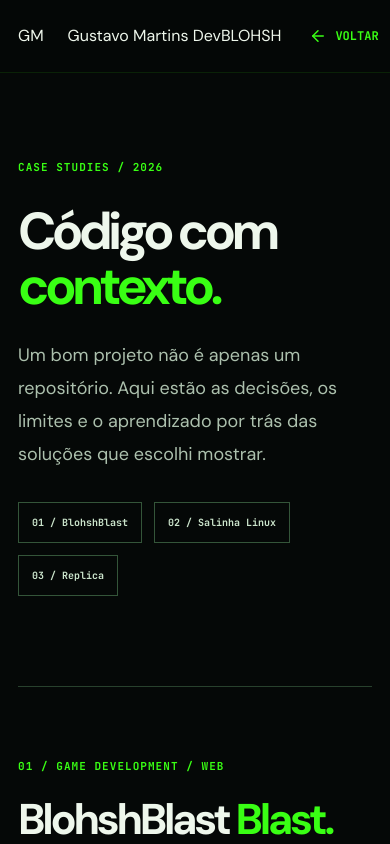
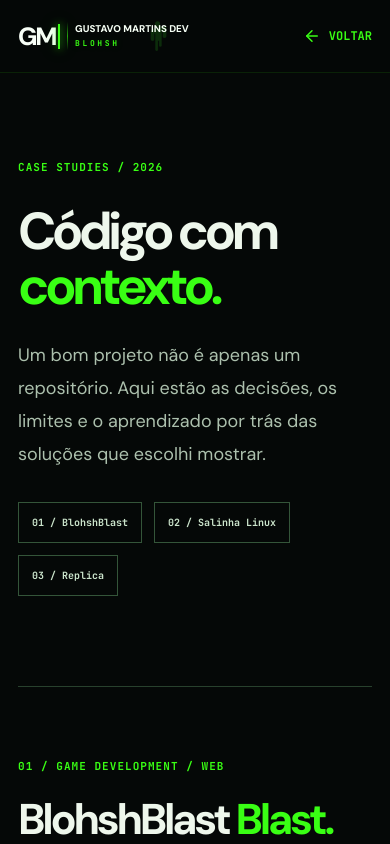
Before and after one commit to gustavormartins/gustavormartins.github.io, a Next.js app: page /cases in a window 390 px wide. Shown: the top 844 px of the page. Built offline with nearby package versions, Linux system fonts and the light colour scheme.

Commit message:
style(branding): responsive Blohsh watermark and accessible terminal cursor blink

```diff
--- a/app/globals.css
+++ b/app/globals.css
@@ -322,3 +322,57 @@ html{scroll-behavior:auto}
 @media(max-width:700px){.ops-body{padding:16px}.ops-head{padding:12px}.ops-head small{font-size:8px}.ops-event{padding:15px}.ops-event-heading strong{font-size:20px}.ops-data{gap:5px}.ops-data b{font-size:10px}}
 @media(max-width:360px){.ops-head small{display:none}.ops-data{grid-template-columns:1fr}.ops-data>span{display:flex;justify-content:space-between;gap:10px}.ops-data b{margin:0}}
 @media(prefers-reduced-motion:reduce){.ops-meter span,.screenshot-wrap img,.work-card{transition:none}.game-card:hover .screenshot-wrap img{transform:none}}
+
+
+/* GM | GUSTAVO MARTINS DEV / BLOHSH — responsive terminal-style wordmark.
+   The Blohsh icon is the existing portfolio image, layered behind live text.
+   Native CSS blinking keeps the cursor animated, unlike a static banner. */
+.brand-lockup{display:inline-flex;align-items:center;gap:12px;min-width:0;max-width:100%;flex:0 1 auto;isolation:isolate}
+.brand-monogram{display:inline-flex;align-items:center;gap:5px;flex:0 0 auto;color:#f8fff7;font:800 34px/1 var(--sans);letter-spacing:-.095em;white-space:nowrap}
+.brand-terminal-cursor{display:inline-block;width:3px;height:32px;flex:0 0 auto;background:var(--green);box-shadow:0 0 9px rgba(57,255,20,.85),0 0 20px rgba(57,255,20,.35);animation:brand-blink 1.06s steps(1,end) infinite}
+@keyframes brand-blink{0%,48%{opacity:1}50%,98%{opacity:0}100%{opacity:1}}
+.brand-vertical-rule{display:block;flex:0 0 1px;height:36px;background:linear-gradient(180deg,transparent,#39ff14a0,transparent)}
+.brand-nameplate{position:relative;z-index:0;display:flex;flex-direction:column;align-items:flex-start;justify-content:center;gap:6px;min-width:0;padding:7px 7px 7px 0}
+.brand-blohsh-watermark{position:absolute;z-index:-1;pointer-events:none;right:3%;top:50%;width:66px;height:75px;transform:translateY(-50%);background:url('/assets/blohsh-logo.png') center/contain no-repeat;opacity:.22;filter:sepia(1) saturate(8) hue-rotate(62deg) brightness(.8);mix-blend-mode:screen}
+.brand-name-title{position:relative;display:block;color:#f6fff5;font:800 12px/1.08 var(--sans);letter-spacing:.035em;text-transform:uppercase;white-space:nowrap}
+.brand-name-signature{position:relative;display:block;color:var(--green);font:700 10px/1.1 var(--mono);letter-spacing:.4em;white-space:nowrap;text-shadow:0 0 10px rgba(57,255,20,.20)}
+.brand-lockup:hover .brand-name-title{color:#fff}
+@media(min-width:961px) and (max-width:1180px){
+ .brand-lockup{gap:9px}
+ .brand-monogram{font-size:30px}
+ .brand-terminal-cursor{height:28px}
+ .brand-name-title{font-size:10px}
+ .brand-name-signature{font-size:9px}
+ .nav-inner{gap:15px}
+}
+@media(max-width:700px){
+ .brand-lockup{gap:10px}
+ .brand-monogram{font-size:29px}
+ .brand-terminal-cursor{height:28px}
+ .brand-vertical-rule{height:32px}
+ .brand-name-title{font-size:11px}
+ .brand-name-signature{font-size:9px;letter-spacing:.34em}
+ .brand-blohsh-watermark{width:56px;height:66px}
+}
+@media(max-width:420px){
+ .brand-lockup{gap:7px}
+ .brand-monogram{gap:3px;font-size:25px}
+ .brand-terminal-cursor{width:2px;height:25px}
+ .brand-vertical-rule{height:28px}
+ .brand-nameplate{gap:4px;padding-right:0}
+ .brand-name-title{font-size:9.8px;letter-spacing:0}
+ .brand-name-signature{font-size:8px;letter-spacing:.33em}
+ .brand-blohsh-watermark{width:51px;height:58px;opacity:.2}
+ .nav-inner{gap:12px}
+}
+@media(max-width:350px){
+ .brand-lockup{gap:6px}
+ .brand-monogram{font-size:23px}
+ .brand-name-title{font-size:9px}
+ .brand-name-signature{font-size:7.5px}
+ .nav-inner{gap:8px}
+ .mobile-nav-toggle{width:40px;height:40px;flex:0 0 40px}
+}
+@media(prefers-reduced-motion:reduce){
+ .brand-terminal-cursor{animation:none;opacity:1}
+}
```
